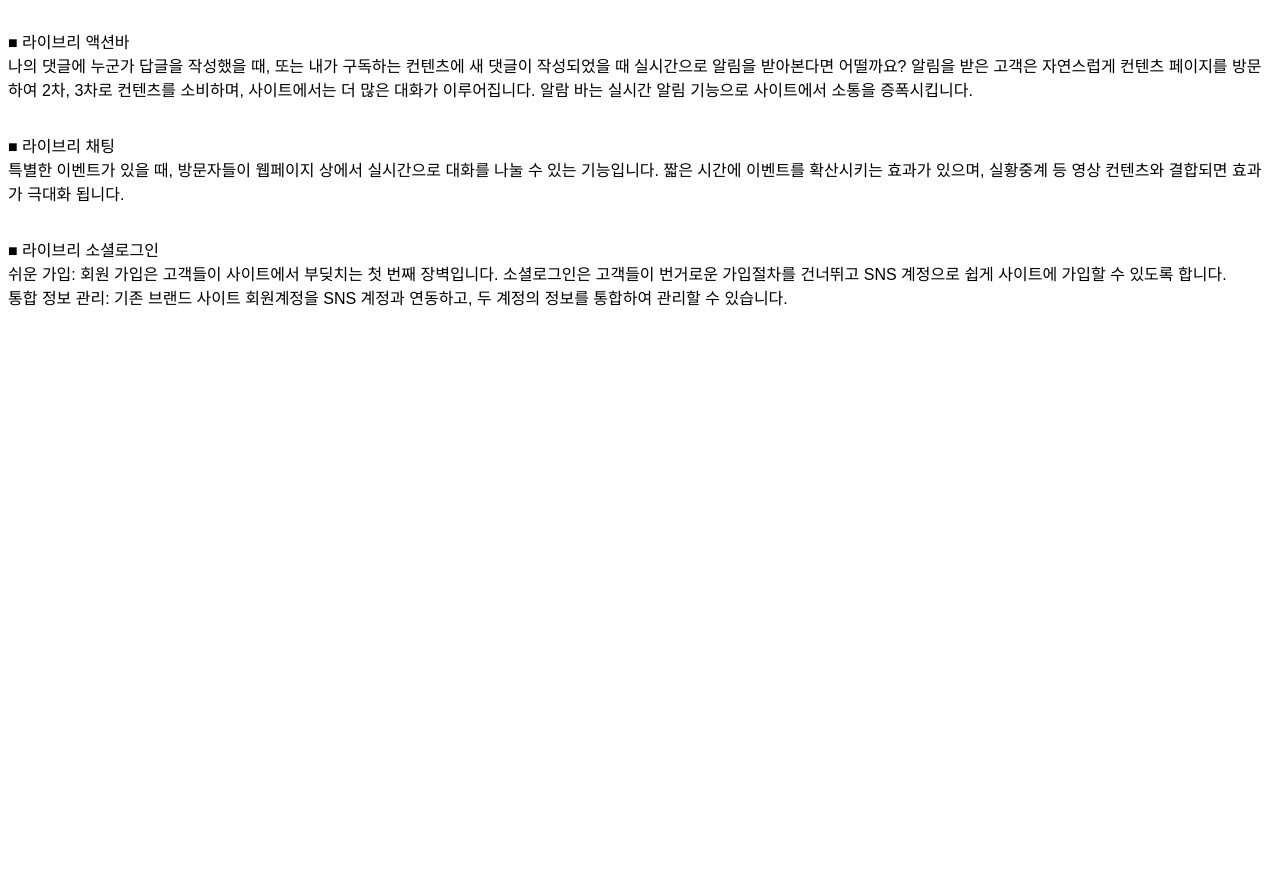
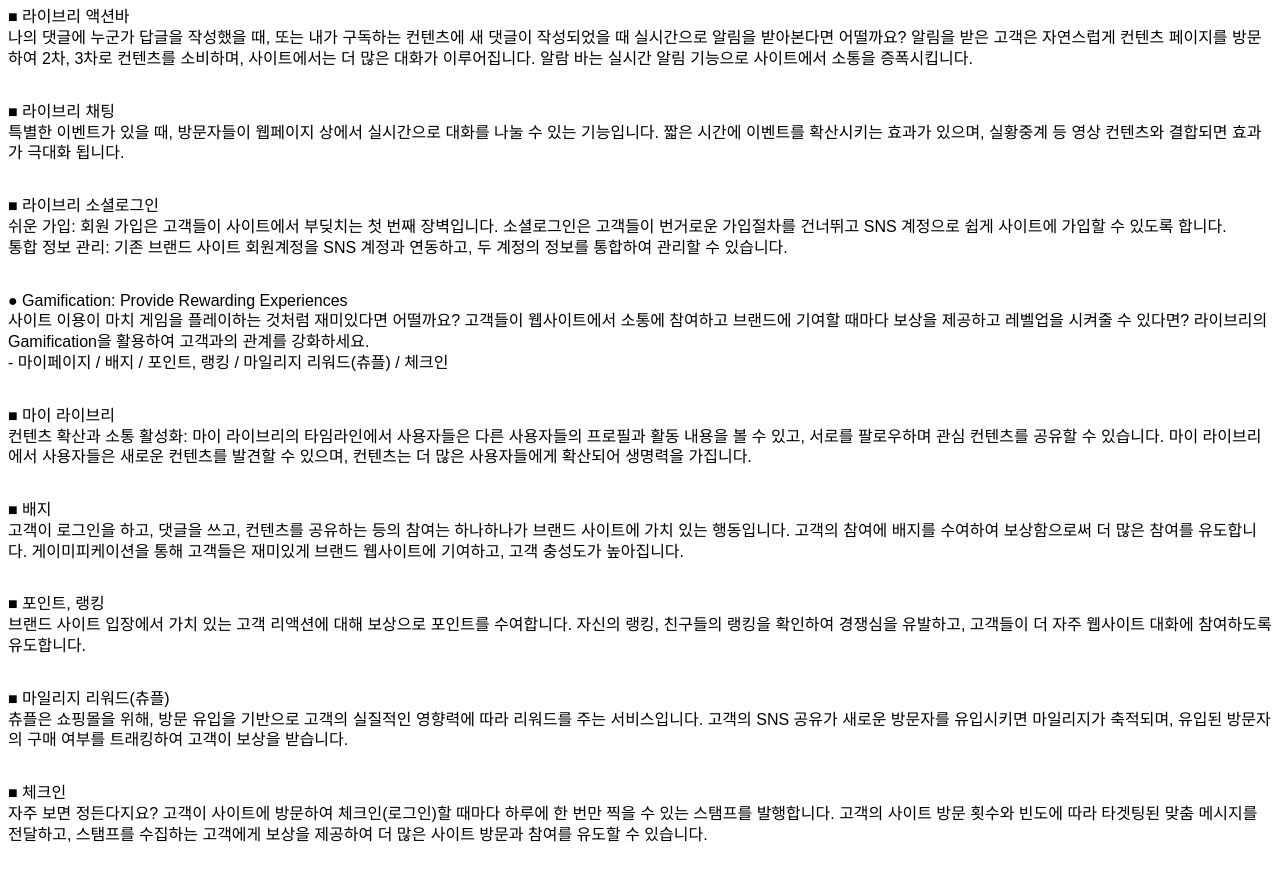
Before and after one commit to minwookim84/1111111, a plain HTML site: page features.html in a window 1280 px wide. Shown: the part 535-1413 px from the top of the page. Before the commit the page ends 876 px from the top, so only its background shows below. Drawn offline with Linux system fonts and the light colour scheme.

Commit message:
features 내용 추가, line-height 1.3em

```diff
--- a/features.html
+++ b/features.html
@@ -55,11 +55,36 @@
 	</section>
 
 	<section>
-		<div></div>
-		<div></div>
-		<div></div>
-		<div></div>
+		<div>● Gamification: Provide Rewarding Experiences</div>
+		<div>사이트 이용이 마치 게임을 플레이하는 것처럼 재미있다면 어떨까요? 고객들이 웹사이트에서 소통에 참여하고 브랜드에 기여할 때마다 보상을 제공하고 레벨업을 시켜줄 수 있다면? 라이브리의 Gamification을 활용하여 고객과의 관계를 강화하세요.</div>
+		<div>- 마이페이지 / 배지 / 포인트, 랭킹 / 마일리지 리워드(츄플) / 체크인</div>
 	</section>
+
+	<section>
+		<div>■ 마이 라이브리</div>
+		<div>컨텐츠 확산과 소통 활성화: 마이 라이브리의 타임라인에서 사용자들은 다른 사용자들의 프로필과 활동 내용을 볼 수 있고, 서로를 팔로우하며 관심 컨텐츠를 공유할 수 있습니다. 마이 라이브리에서 사용자들은 새로운 컨텐츠를 발견할 수 있으며, 컨텐츠는 더 많은 사용자들에게 확산되어 생명력을 가집니다.</div>
+	</section>
+
+	<section>
+		<div>■ 배지</div>
+		<div>고객이 로그인을 하고, 댓글을 쓰고, 컨텐츠를 공유하는 등의 참여는 하나하나가 브랜드 사이트에 가치 있는 행동입니다. 고객의 참여에 배지를 수여하여 보상함으로써 더 많은 참여를 유도합니다. 게이미피케이션을 통해 고객들은 재미있게 브랜드 웹사이트에 기여하고, 고객 충성도가 높아집니다.</div>
+		</section>
+
+	<section>
+		<div>■ 포인트, 랭킹</div>
+		<div>브랜드 사이트 입장에서 가치 있는 고객 리액션에 대해 보상으로 포인트를 수여합니다. 자신의 랭킹, 친구들의 랭킹을 확인하여 경쟁심을 유발하고, 고객들이 더 자주 웹사이트 대화에 참여하도록 유도합니다.</div>
+	</section>
+
+	<section>
+		<div>■ 마일리지 리워드(츄플)</div>
+		<div>츄플은 쇼핑몰을 위해, 방문 유입을 기반으로 고객의 실질적인 영향력에 따라 리워드를 주는 서비스입니다. 고객의 SNS 공유가 새로운 방문자를 유입시키면 마일리지가 축적되며, 유입된 방문자의 구매 여부를 트래킹하여 고객이 보상을 받습니다.</div>
+	</section>
+
+	<section>
+		<div>■ 체크인</div>
+		<div>자주 보면 정든다지요? 고객이 사이트에 방문하여 체크인(로그인)할 때마다 하루에 한 번만 찍을 수 있는 스탬프를 발행합니다. 고객의 사이트 방문 횟수와 빈도에 따라 타겟팅된 맞춤 메시지를 전달하고, 스탬프를 수집하는 고객에게 보상을 제공하여 더 많은 사이트 방문과 참여를 유도할 수 있습니다.</div>
+	</section>
+
 
 </body>
 </html>
--- a/style.css
+++ b/style.css
@@ -1,6 +1,7 @@
 div{
 	font-family:sans-serif;
 	font-size:1em;
+	line-height:1.3em;
 }
 
 section{
```
